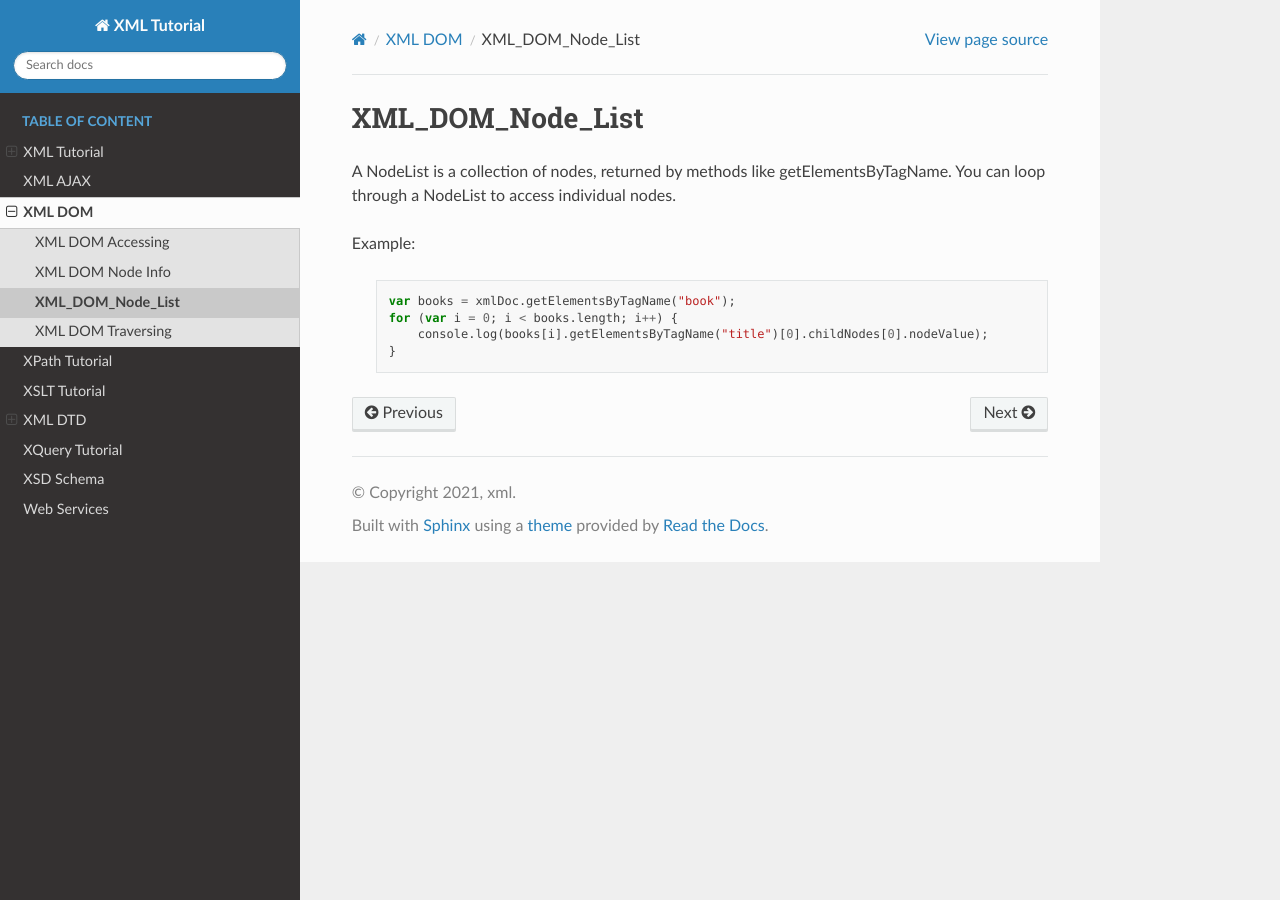
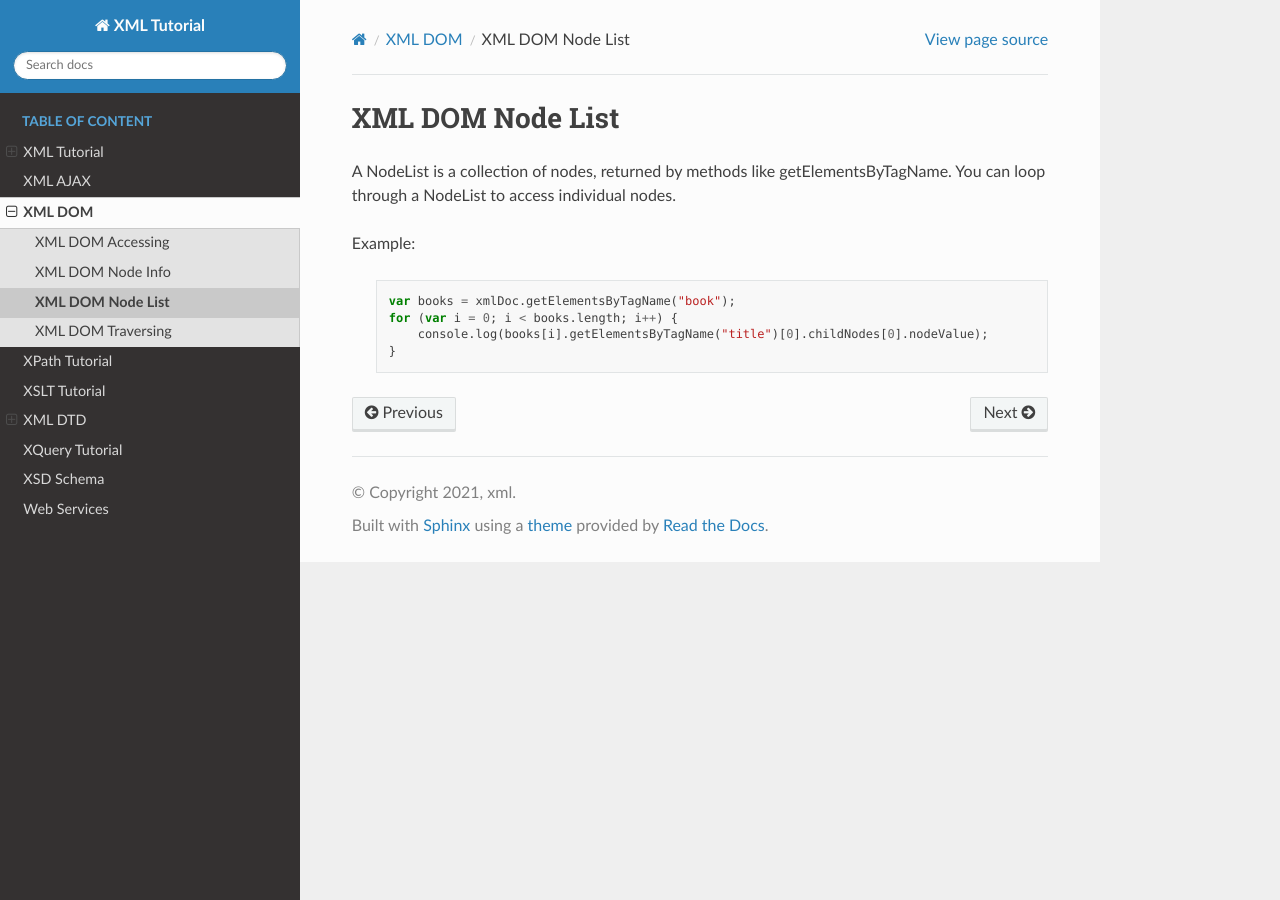
Before and after one commit to tsx-khann/rtd-tutorial, a Sphinx documentation site: the page built from docs/source/XML_DOM/XML_DOM_Node_List.rst, in a window 1280 px wide. Built offline with Sphinx 7.4.7 and the Read the Docs theme 3.1.0, drawn with Linux system fonts in a browser that asks for light colours; pages that are not in the unit, such as notebooks, are missing from menus.

```diff
--- a/docs/source/XML_DOM/XML_DOM_Node_List.rst
+++ b/docs/source/XML_DOM/XML_DOM_Node_List.rst
@@ -1,4 +1,4 @@
-XML_DOM_Node_List
+XML DOM Node List
 ========================
 A NodeList is a collection of nodes, returned by methods like getElementsByTagName. You can loop through a NodeList to access individual nodes.
 
```
